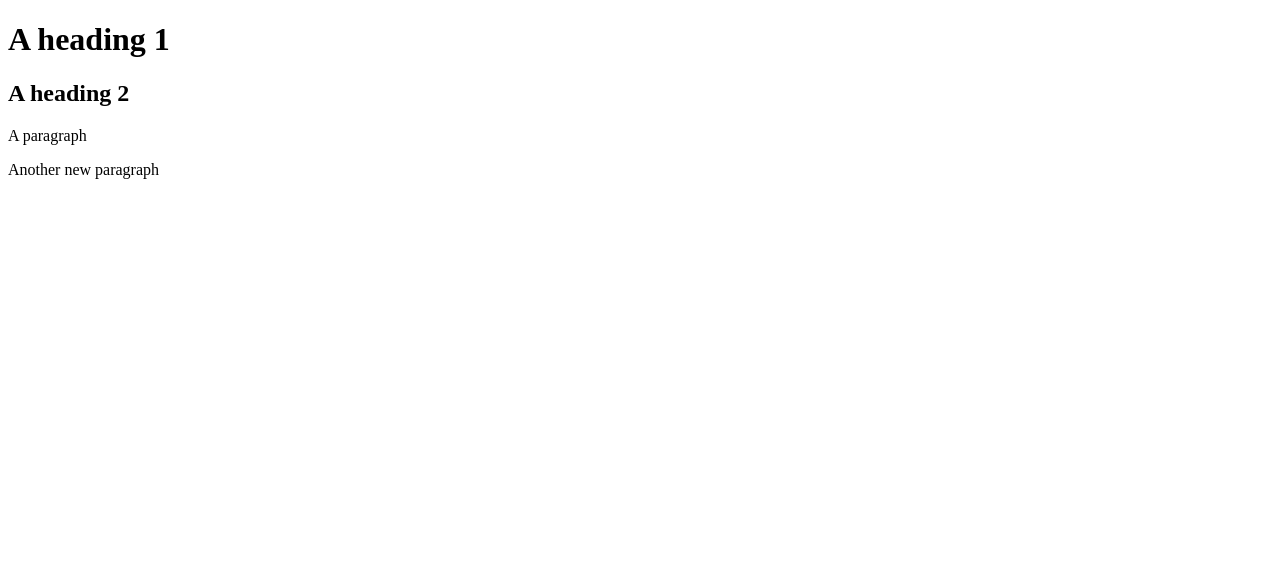
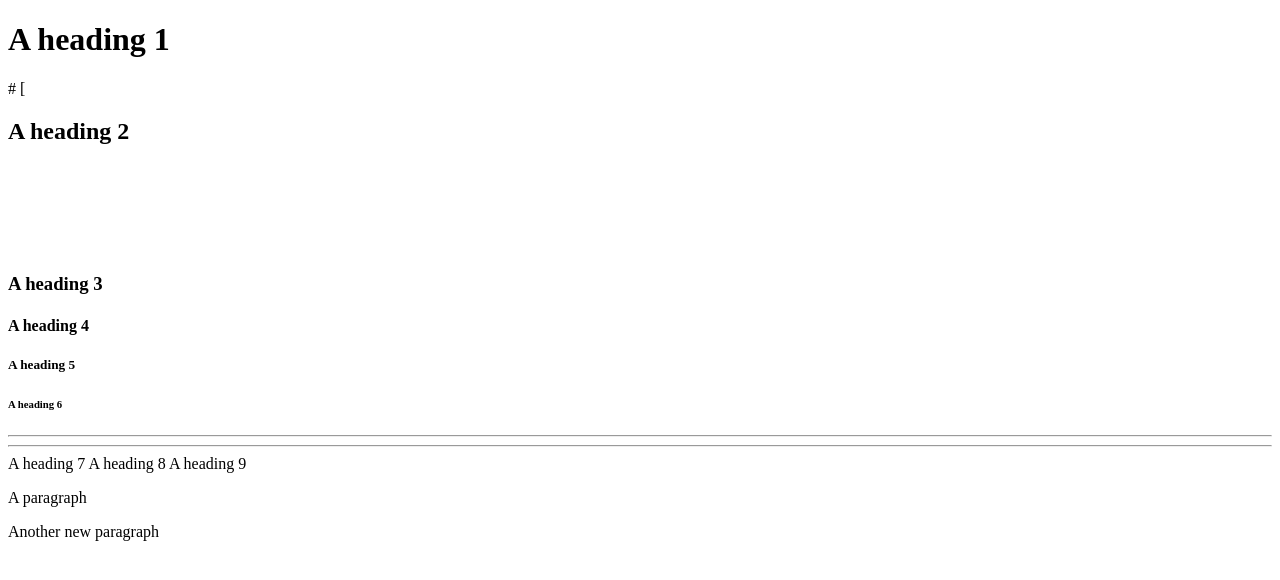
Before and after one commit to Nyla1996/assignment-1, a plain HTML site: page Index.html in a window 1280 px wide. Drawn offline with Linux system fonts and the light colour scheme.

Commit message:
change code

```diff
--- a/Index.html
+++ b/Index.html
@@ -6,8 +6,21 @@
         <link rel="stylesheet" type="text/css" href="css/styles.css">
     </head>
     <body>
-        <h1>A heading 1</h1>
+        <h1>A heading 1</h1> &#35; &#91;
         <h2>A heading 2</h2>
+        <br>
+        <br><br><br> <br>
+
+
+
+        <h3>A heading 3</h3>
+        <h4>A heading 4</h4>
+        <h5>A heading 5</h5>
+        <h6>A heading 6</h6>
+        <hr><hr>
+        <h7>A heading 7</h7>
+        <h8>A heading 8</h8>
+        <h9>A heading 9</h9>
         <p>A paragraph</p>
         <p>Another new paragraph<p>
     </body>
```
